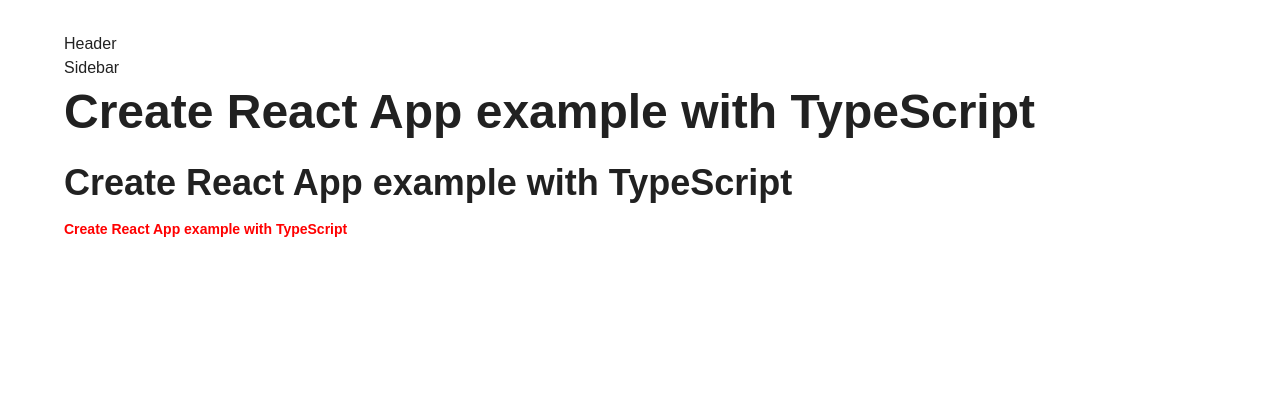
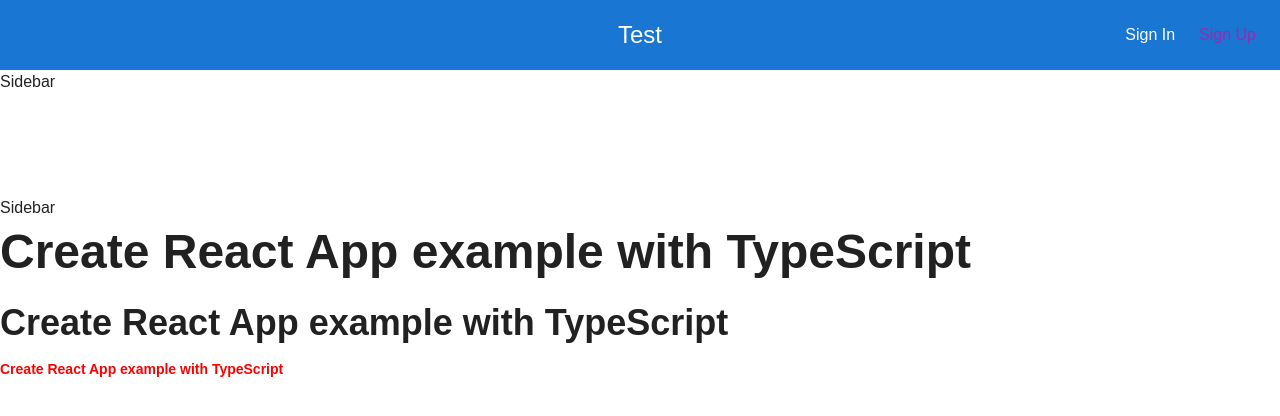
Before and after one commit to HorbynkoIvan/mui-admin-app, a React (Create React App) app: page / in a window 1280 px wide. Shown: the top 416 px of the page. Built offline with nearby package versions, Linux system fonts and the light colour scheme.

Commit message:
basic header

```diff
--- a/package.json
+++ b/package.json
@@ -24,7 +24,7 @@
     "web-vitals": "^2.1.4"
   },
   "scripts": {
-    "start": "react-scripts start",
+    "start": "cross-env PORT=9000 react-scripts start",
     "build": "react-scripts build",
     "test": "react-scripts test",
     "eject": "react-scripts eject",
@@ -51,6 +51,7 @@
   },
   "devDependencies": {
     "@typescript-eslint/eslint-plugin": "^5.0.0",
+    "cross-env": "^7.0.3",
     "eslint": "^8.0.1",
     "eslint-config-prettier": "^8.5.0",
     "eslint-config-standard-with-typescript": "^23.0.0",
--- a/src/App.tsx
+++ b/src/App.tsx
@@ -1,23 +1,10 @@
 import * as React from "react";
-import { Container, Typography, Box } from "@mui/material";
-import { Header, Sidebar } from "features";
+import { Home } from "pages";
 
 export default function App(): JSX.Element {
   return (
-    <Container>
-      <Box sx={{ my: 4 }}>
-        <Header />
-        <Sidebar />
-        <Typography variant="h1" component="h1" gutterBottom>
-          Create React App example with TypeScript
-        </Typography>
-        <Typography variant="h2" component="h2" gutterBottom>
-          Create React App example with TypeScript
-        </Typography>
-        <Typography variant="test" component="p" gutterBottom>
-          Create React App example with TypeScript
-        </Typography>
-      </Box>
-    </Container>
+    <>
+      <Home />
+    </>
   );
 }
--- /dev/null
+++ b/src/common/components/AppBar.tsx
@@ -0,0 +1,6 @@
+import * as React from "react";
+import MuiAppBar, { AppBarProps } from "@mui/material/AppBar";
+
+export const AppBar = (props: AppBarProps): JSX.Element => {
+  return <MuiAppBar elevation={0} position="fixed" {...props} />;
+};
--- /dev/null
+++ b/src/common/components/Toolbar.tsx
@@ -0,0 +1,9 @@
+import { styled } from "@mui/material/styles";
+import MuiToolbar from "@mui/material/Toolbar";
+
+export const Toolbar = styled(MuiToolbar)(({ theme }) => ({
+  height: 64,
+  [theme.breakpoints.up("sm")]: {
+    height: 70,
+  },
+}));
--- a/src/common/components/index.ts
+++ b/src/common/components/index.ts
@@ -1 +1,3 @@
+export * from "./AppBar";
+export * from "./Toolbar";
 export * from "./buttons";
--- a/src/features/header/Header.tsx
+++ b/src/features/header/Header.tsx
@@ -1,3 +1,37 @@
-import React from "react";
+import * as React from "react";
+import { Box, Link } from "@mui/material";
+import { AppBar, Toolbar } from "common";
 
-export const Header = (): JSX.Element => <div>Header</div>;
+const rightLink = {
+  fontSize: 16,
+  color: "common.white",
+  ml: 3,
+};
+
+export const Header = (): JSX.Element => {
+  return (
+    <div>
+      <AppBar position="fixed">
+        <Toolbar sx={{ justifyContent: "space-between" }}>
+          <Box sx={{ flex: 1 }} />
+          <Link variant="h6" underline="none" color="inherit" href="/test1" sx={{ fontSize: 24 }}>
+            Test
+          </Link>
+          <Box sx={{ flex: 1, display: "flex", justifyContent: "flex-end" }}>
+            <Link color="inherit" variant="h6" underline="none" href="/sign-in" sx={rightLink}>
+              Sign In
+            </Link>
+            <Link
+              variant="h6"
+              underline="none"
+              href="/sign-up/"
+              sx={{ ...rightLink, color: "secondary.main" }}>
+              Sign Up
+            </Link>
+          </Box>
+        </Toolbar>
+      </AppBar>
+      <Toolbar />
+    </div>
+  );
+};
--- a/src/features/sidebar/index.ts
+++ b/src/features/sidebar/index.ts
@@ -1 +1 @@
-export * from "./sidebar";
+export * from "./Sidebar";
--- /dev/null
+++ b/src/pages/Auth.tsx
@@ -0,0 +1,9 @@
+import * as React from "react";
+
+export const Auth = (): JSX.Element => {
+  return (
+    <>
+      <h1>Auth</h1>
+    </>
+  );
+};
--- /dev/null
+++ b/src/pages/Home.tsx
@@ -0,0 +1,25 @@
+import * as React from "react";
+import { Header, Sidebar } from "features";
+import { Box, Typography } from "@mui/material";
+
+export const Home = (): JSX.Element => {
+  return (
+    <>
+      <Header />
+      <Sidebar />
+      <Box sx={{ my: 4 }}>
+        <Header />
+        <Sidebar />
+        <Typography variant="h1" component="h1" gutterBottom>
+          Create React App example with TypeScript
+        </Typography>
+        <Typography variant="h2" component="h2" gutterBottom>
+          Create React App example with TypeScript
+        </Typography>
+        <Typography variant="test" component="p" gutterBottom>
+          Create React App example with TypeScript
+        </Typography>
+      </Box>
+    </>
+  );
+};
--- /dev/null
+++ b/src/pages/index.ts
@@ -0,0 +1,2 @@
+export * from "./Auth";
+export * from "./Home";
```
Also changed, not shown: src/features/sidebar/Sidebar.tsx (renamed from src/features/sidebar/sidebar.tsx), 1 other file (tests, documents, lock files or other folders).
